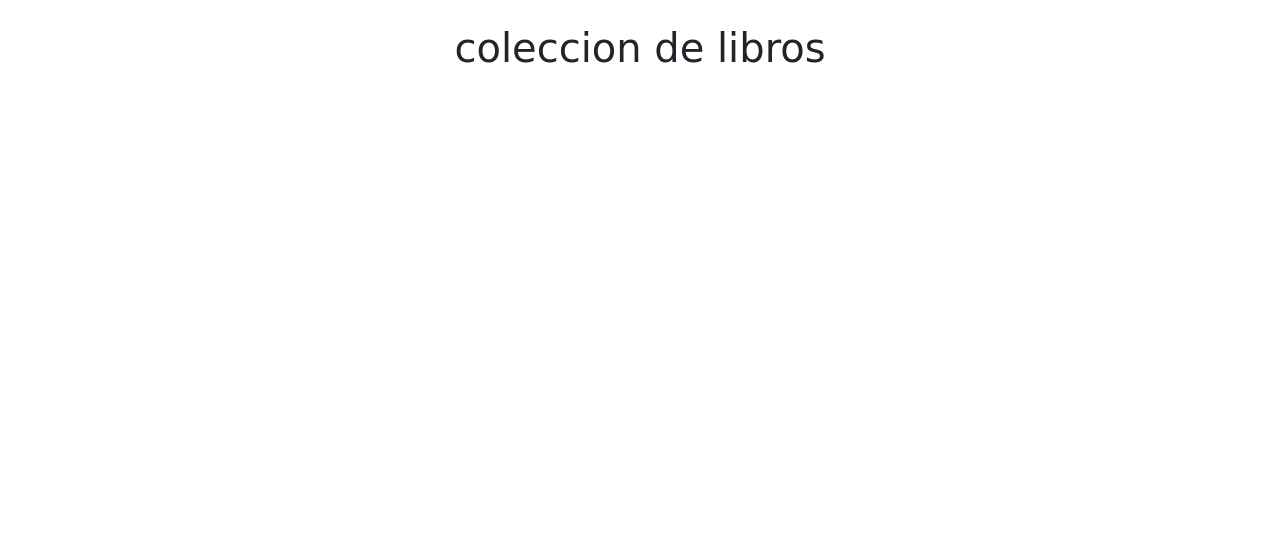
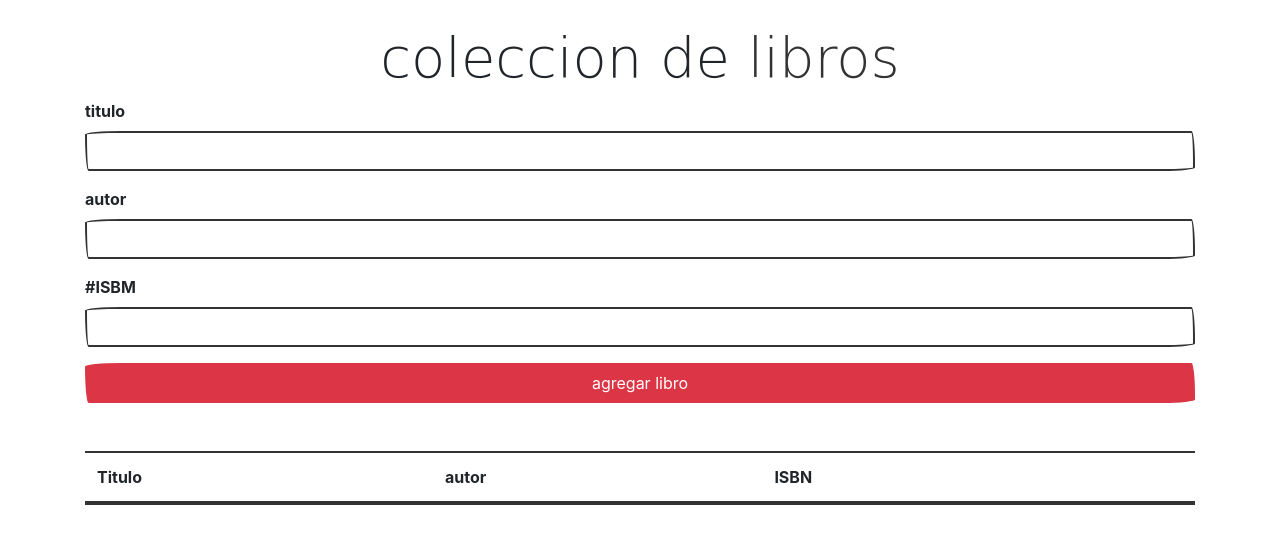
Before and after one commit to mardcart/librosColeccion, a website: page index.html in a window 1280 px wide. Drawn offline with Linux system fonts and the light colour scheme; a web font is replaced by a local one.

Commit message:
se crea la maquetacion del apagina

```diff
--- a/index.html
+++ b/index.html
@@ -7,8 +7,37 @@
     <title>coleccion de libros</title>
 </head>
 <body>
-    <div class="container-fluid">
-        <h1 class="mt-4 text-center">coleccion de libros</h1>
+    <div class="container mt-4">
+        <h1 class="display-4 text-center">coleccion de <span class="text-primary">libros</span></h1>
+        <form action="">
+            <div class="form-group">
+                <label for="titulo">titulo</label>
+                <input class="form-control" type="text" id="titulo">
+            </div>
+            <div class="form-group">
+                <label for="autor">autor</label>
+                <input class="form-control" type="text" id="autor">
+            </div>
+            <div class="form-group">
+                <label for="isbm">#ISBM</label>
+                <input class="form-control" type="text" id="isbm">
+            </div>
+            <input type="submit" value="agregar libro" class="btn btn-danger btn-block">
+        </form>
+        <table class="table table-striped mt-5">
+            <thead>
+                <tr>
+                    <th>Titulo</th>
+                    <th>autor</th>
+                    <th>ISBN</th>
+                    <th></th>
+                </tr>
+            </thead>
+            <tbody>
+
+            </tbody>
+        </table>
     </div>
+
 </body>
 </html>
```
